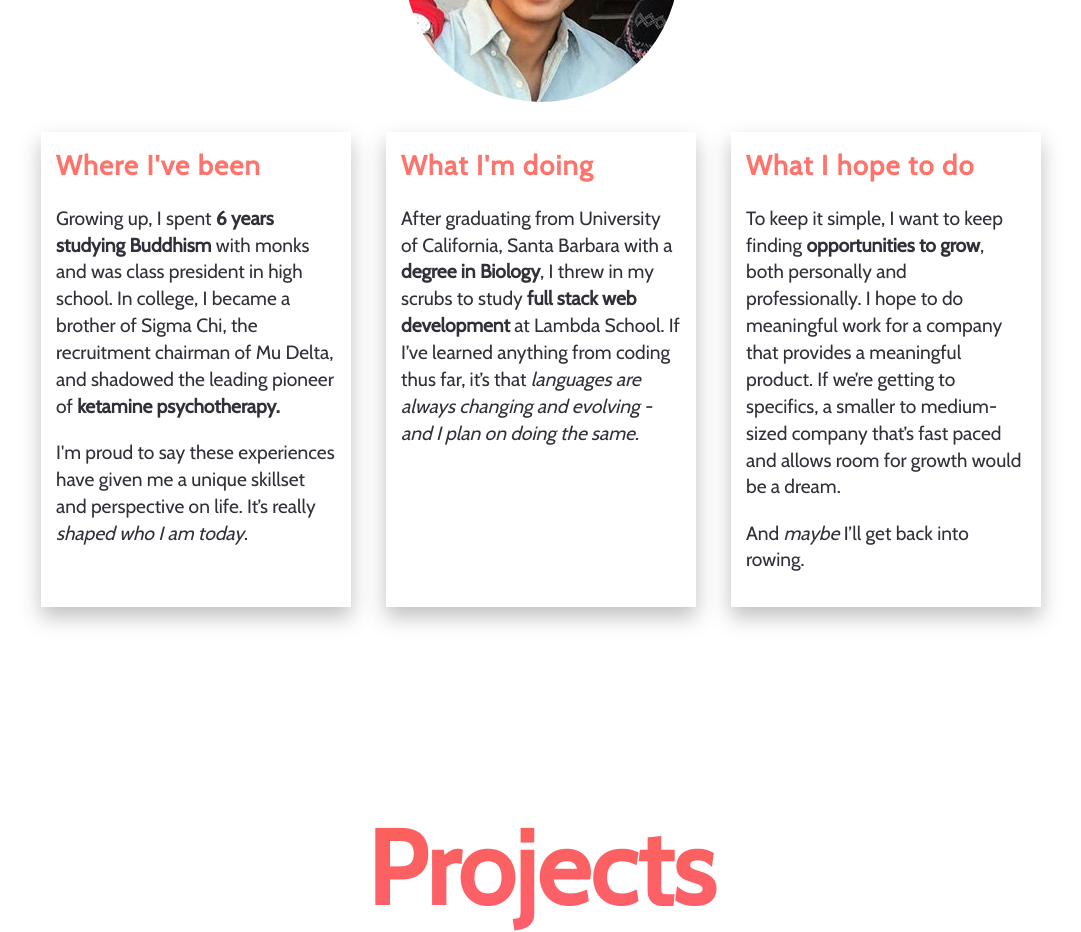
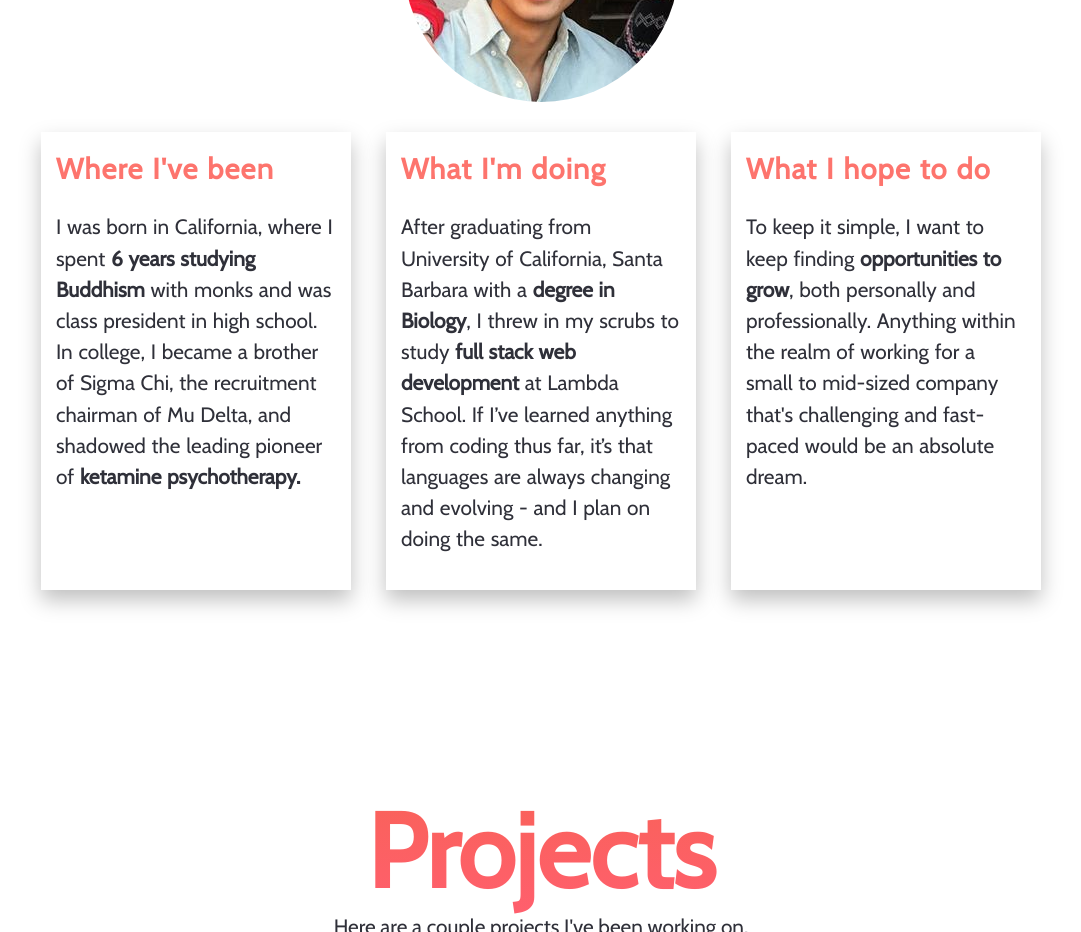
Before and after one commit to michaelharms6010/Portfolio, a React (Create React App) app: page / in a window 1280 px wide. Shown: the part 1320-2252 px from the top of the page, without its empty margins (99-1180 px from the left). Built offline with nearby package versions, Linux system fonts and the light colour scheme.

Commit message:
fixed about section

```diff
--- a/src/App.css
+++ b/src/App.css
@@ -228,21 +228,22 @@ nav a:hover{
   margin-bottom:30px;
 }
 .about-subtitle{
-  font-size:1.7rem;
+  font-size:1.8rem;
   color:#fd746d;
   letter-spacing:1.3px;
   margin:0;
-
 }
 .about-content-container{
-  font-size:1.2rem;
-  line-height:1.4;
+  word-spacing:1px;
+  color:#2f3039;
+  font-size:1.3rem;
+  line-height:1.5;
   font-weight:500;
   width:28%;
   padding:15px;
   box-shadow: 0 10px 20px rgba(0,0 ,0, .25);
+}
 
-}
 .about-container-content{
   display:flex;
   flex-wrap:wrap;
@@ -252,9 +253,6 @@ nav a:hover{
   font-weight:bold;
 }
 
-.about-italics{
-  font-style:italic;
-}
 
 
 
--- a/src/components/AboutMe.js
+++ b/src/components/AboutMe.js
@@ -17,8 +17,7 @@ function AboutMe() {
                <div className="about-container-content">
                     <div className="about-content-container">
                          <h5 className="about-subtitle">Where I've been</h5>
-                         <p>Growing up, I spent <span className="about-accents">6 years studying Buddhism</span> with monks and was class president in high school. In college, I became a brother of Sigma Chi, the recruitment chairman of Mu Delta, and shadowed the leading pioneer of <span className="about-accents">ketamine psychotherapy.</span> </p>
-                         <p>I'm proud to say these experiences have given me a unique skillset and perspective on life. It’s really <span className="about-italics">shaped who I am today</span>.</p>
+                         <p>I was born in California, where I spent <span className="about-accents">6 years studying Buddhism</span> with monks and was class president in high school. In college, I became a brother of Sigma Chi, the recruitment chairman of Mu Delta, and shadowed the leading pioneer of <span className="about-accents">ketamine psychotherapy.</span> </p>
                     </div>
 
                     <div className="about-content-container">
@@ -29,8 +28,8 @@ function AboutMe() {
 
                     <div className="about-content-container">
                          <h5 className="about-subtitle">What I hope to do</h5>
-                         <p>To keep it simple, I want to keep finding <span className="about-accents">opportunities to grow</span>, both personally and professionally. I hope to do meaningful work for a company that provides a meaningful product. If we’re getting to specifics, a smaller to medium-sized company that’s fast paced and allows room for growth would be a dream. </p>
-                         <p>And <span className="about-italics">maybe</span> I’ll get back into rowing. </p>
+                         <p>To keep it simple, I want to keep finding <span className="about-accents">opportunities to grow</span>, both personally and professionally. Anything within the realm of working for a small to mid-sized company that's challenging and fast-paced would be an absolute dream.</p>
+
                     </div>
                </div>
 
```
